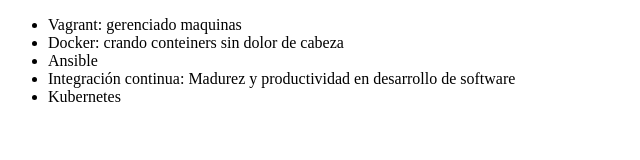
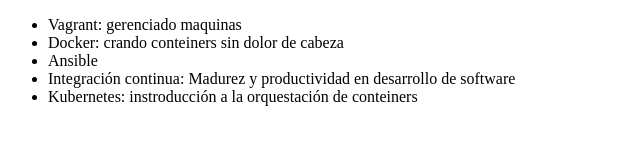
Before and after one commit to alexguzman28/alura-git, a plain HTML site: page Index.html in a window 1280 px wide. Shown: the whole page, without its empty margins (0-640 px from the left). Drawn offline with Linux system fonts and the light colour scheme.

Commit message:
modificando el nombre del curso kubernetes

```diff
--- a/Index.html
+++ b/Index.html
@@ -10,7 +10,7 @@
          <li> Docker: crando conteiners sin dolor de cabeza </li>
          <li> Ansible </li>
          <li> Integración continua: Madurez y productividad en desarrollo de software</li>
-         <li>Kubernetes</li>
+         <li>Kubernetes: instroducción a la orquestación de conteiners</li>
      </ul>
 </body>
 </html>
```
